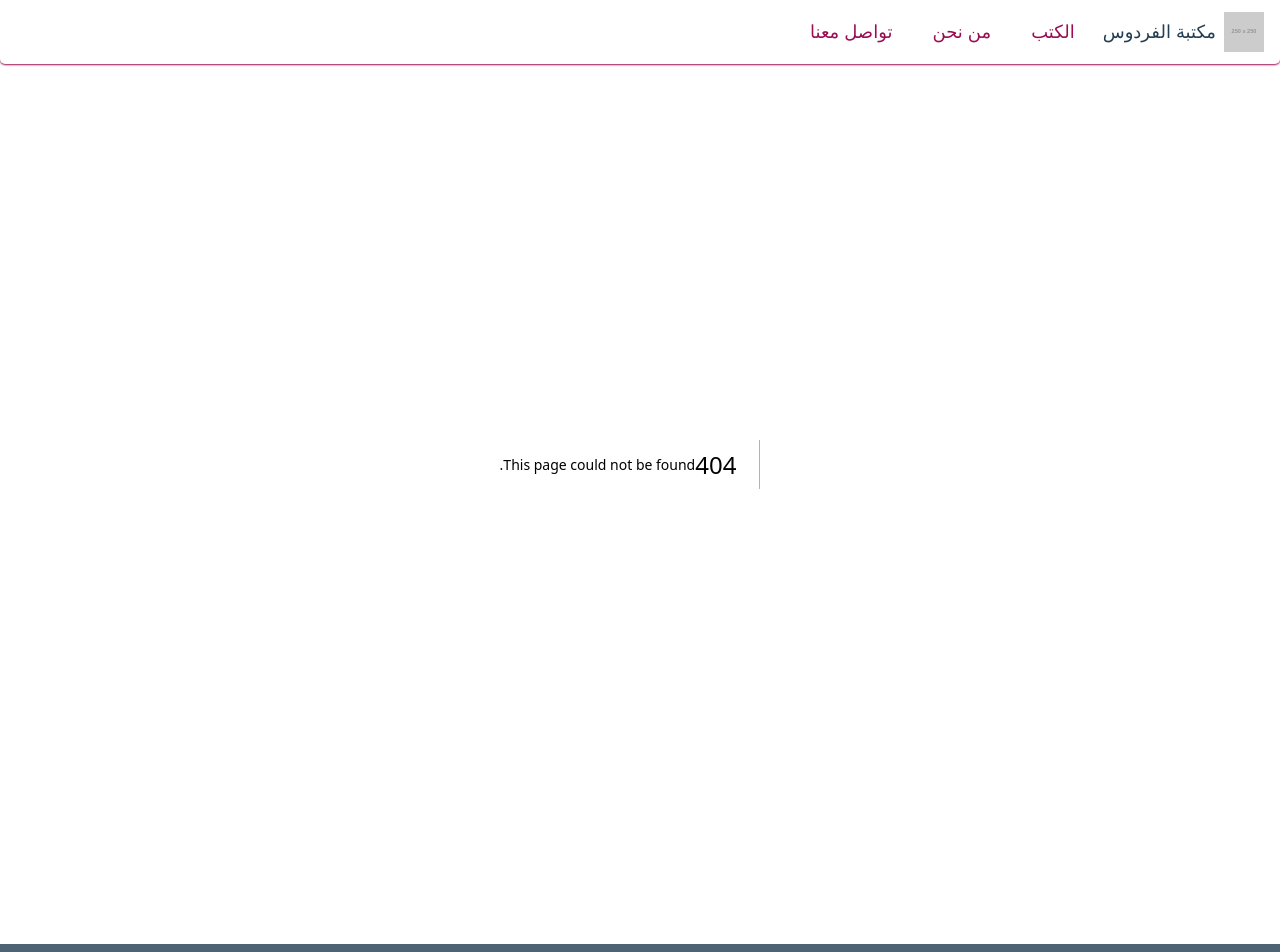
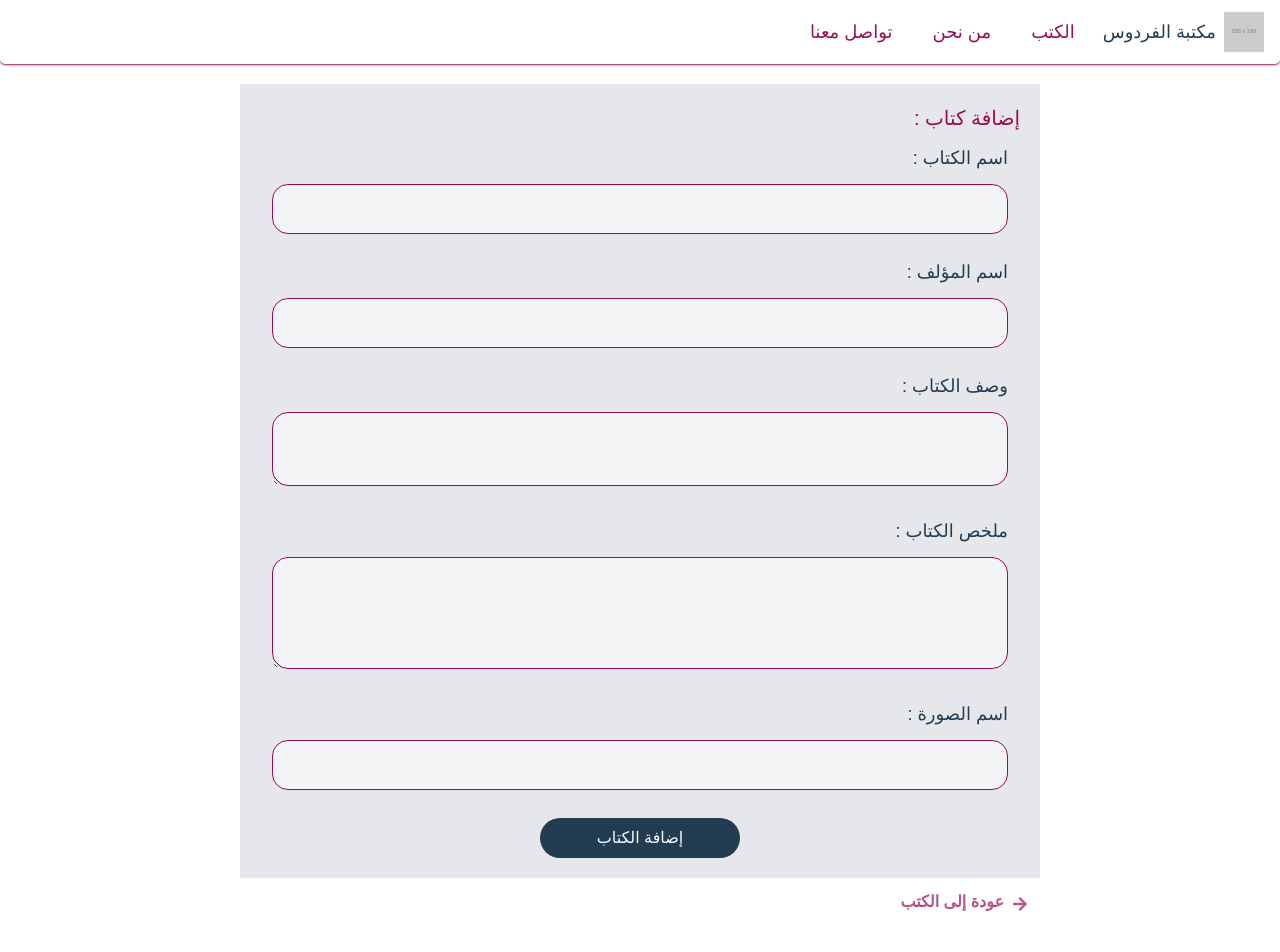
Before and after one commit to RedaKassoumeh123456/firdous-library, a Next.js app: page /dashboard/books/add in a window 1280 px wide. Before the commit this address had no page. Shown: the top 952 px of the page. Built offline with nearby package versions, Linux system fonts and the light colour scheme; a web font is replaced by a local one.

Commit message:
first books

```diff
--- /dev/null
+++ b/app/dashboard/books/add/page.jsx
@@ -0,0 +1,42 @@
+import Link from "next/link"
+import { FaArrowRight } from "react-icons/fa"
+const AddBookPage = () => {
+    return (
+        <section className="p-5 ">
+            <div className="bg-gray-200 p-5 mx-auto w-full max-w-[800px]">
+                <form action="">
+                    <h1 className="text-xl text-primary">إضافة كتاب :</h1>
+                    <div className=" flex-col p-3 ">
+                        <label htmlFor="bookName" className="text-lg text-secondary w-full">اسم الكتاب  : </label>
+                        <input type="text" name="bookName" id="bookName" className="p-3 bg-gray-100 rounded-2xl w-full text-gray-800 focus:outline-none border border-primary shadow-primary text-md mt-3" required/>
+                    </div>
+                    <div className=" flex-col p-3 ">
+                        <label htmlFor="authorName" className="text-lg text-secondary w-full">اسم المؤلف  : </label>
+                        <input type="text" name="authorName" id="authorName" className="p-3 bg-gray-100 rounded-2xl w-full text-gray-800 focus:outline-none border border-primary shadow-primary text-md mt-3" required/>
+                    </div>
+                    <div className=" flex-col p-3 ">
+                        <label htmlFor="description" className="text-lg text-secondary w-full">وصف الكتاب  : </label>
+                        <textarea type="text" name="description" id="description" className="p-3 bg-gray-100 rounded-2xl w-full text-gray-800 focus:outline-none border border-primary shadow-primary text-md mt-3 " required/>
+                    </div>
+                    <div className=" flex-col p-3 ">
+                        <label htmlFor="summary" className="text-lg text-secondary w-full">ملخص الكتاب  : </label>
+                        <textarea type="text" name="summary" id="summary" className="p-3 bg-gray-100 rounded-2xl w-full text-gray-800 focus:outline-none border border-primary shadow-primary text-md mt-3 h-28" required/>
+                    </div>
+                    <div className=" flex-col p-3 ">
+                        <label htmlFor="img" className="text-lg text-secondary w-full">اسم الصورة  : </label>
+                        <input type="text" name="img" id="img" className="p-3 bg-gray-100 rounded-2xl w-full text-gray-800 focus:outline-none border border-primary shadow-primary text-md mt-3" required/>
+                    </div>
+                    <button type="submit" className="w-[200px] text-center block mx-auto bg-secondary p-2 rounded-full text-gray-50 hover:bg-opacity-80 mt-4">
+                        إضافة الكتاب
+                    </button>
+                </form>
+            </div>
+
+            <Link href='/dashboard/books' className='p-3  text-primary text-opacity-70 hover:text-opacity-100 font-bold w-full max-w-[800px] mx-auto flex transition'>
+                <FaArrowRight className='ml-2 mt-[6px]'/><span>عودة إلى الكتب </span>
+            </Link>
+        </section>
+    )
+}
+
+export default AddBookPage
--- a/app/dashboard/categories/page.jsx
+++ b/app/dashboard/categories/page.jsx
@@ -7,7 +7,7 @@ const CategoriesPage = async () => {
     await connectDB();
 
     const categories = await Category.find();
-
+    // console.log(categories)
     return (
         <section className="p-6 md:p-10 h-[67.5vh]">
             <div className="bg-gray-200 p-5 mx-auto w-full max-w-[800px]">
@@ -16,7 +16,7 @@ const CategoriesPage = async () => {
                     <Link href='/dashboard/categories/add' className="bg-secondary hover:bg-opacity-85 transition flex px-4 pt-2 pb-1 w-fit rounded-xl text-gray-300 font-bold">إضافة<span className="mr-1 text-2xl mt-[-5px] font-semibold">+</span></Link>
                 </div>
                 <div className="">
-                    {categories ? categories.map((category)=>(
+                    {categories.length > 0 ? categories.map((category)=>(
                         <div key={category._id} className="flex justify-between items-center p-2 border-b border-gray-400 hover:bg-gray-300">
                             <h1 className="text-secondary text-xl">{category.name}</h1>
                             <div className="flex">
@@ -26,7 +26,7 @@ const CategoriesPage = async () => {
                             </div>
                         </div>
                     )):(
-                        <h1>لا يوجد تصنيفات</h1>
+                        <h1 className="text-2xl text-secondary block p-3 mx-auto text-center">لا يوجد تصنيفات</h1>
                     )}
                 </div>
             </div>
--- a/books.json
+++ b/books.json
@@ -9,6 +9,9 @@
         "available":true,
         "category":0
     },
+
+
+
     {
         "_id":2,
         "bookName":"شمس المعارف الصغرى",
```
Also changed, not shown: models/Book.js (added, +41 -0 lines).
